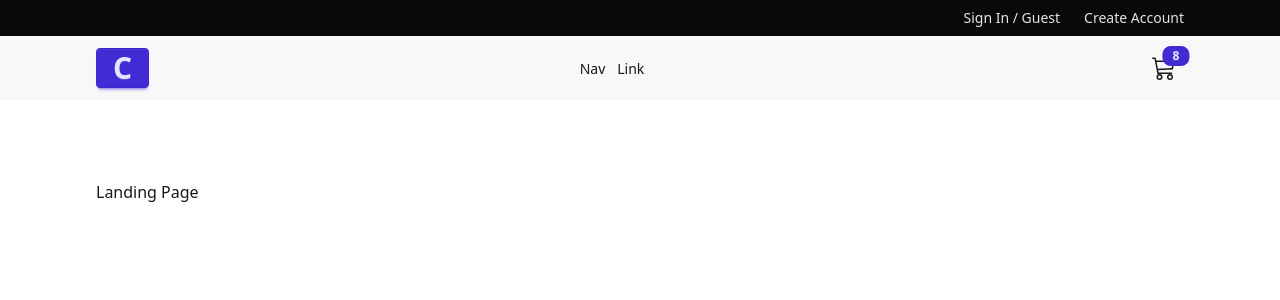
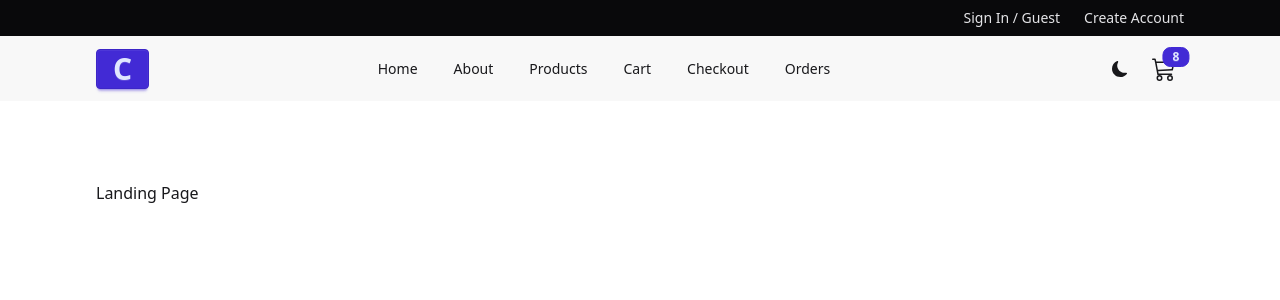
Before and after one commit to ranastudent/Comfy-Store, a React (Vite) app: page / in a window 1280 px wide. Shown: the top 300 px of the page. Built offline with nearby package versions, Linux system fonts and the light colour scheme.

Commit message:
toggle theme icon

```diff
--- /dev/null
+++ b/src/componets/NavLinks.jsx
@@ -0,0 +1,27 @@
+import { NavLink } from "react-router-dom";
+
+const links = [
+      { id: 1, url: '/', text: 'home' },
+      { id: 2, url: 'about', text: 'about' },
+      { id: 3, url: 'products', text: 'products' },
+      { id: 4, url: 'cart', text: 'cart' },
+      { id: 5, url: 'checkout', text: 'checkout' },
+      { id: 6, url: 'orders', text: 'orders' },
+    ];
+
+const NavLinks = () => {
+  return (
+    <>
+      {links.map((link)=>{
+            const {id, url, text} = link
+            return <li key={id}>
+                  <NavLink className={"capitalize"} to={url} >
+                        {text}
+                  </NavLink>
+            </li>
+      })}
+    </>
+  )
+}
+
+export default NavLinks
--- a/src/componets/Navbar.jsx
+++ b/src/componets/Navbar.jsx
@@ -1,9 +1,15 @@
 import { BsCart3, BsMoonFill, BsSunFill } from 'react-icons/bs';
 import { FaBarsStaggered } from 'react-icons/fa6';
 import { NavLink } from 'react-router-dom';
+import NavLinks from './NavLinks';
+import { useState } from 'react';
 
 
 const Navbar = () => {
+      const [theme, setTheme] = useState(false)
+      const handleTheme = ()=>{
+            setTheme(!theme);
+      }
       return (
             <nav className='bg-base-200'>
                   <div className="navbar align-element">
@@ -21,20 +27,27 @@
                                           tabIndex={0}
                                           className='menu menu-sm dropdown-content mt-3 z-[1] p-2 shadow bg-base-200 rounded-box w-52 space-y-3'
                                     >
-                                          <li>Nav</li>
-                                          <li>Link</li>
+
+                                         <NavLinks></NavLinks>
                                     </ul>
                               </div>
                         </div>
                         <div className="navbar-center hidden lg:flex">
                               <ul className='menu menu-horizontal space-x-3'>
 
-                                    <li>Nav</li>
-                                    <li>Link</li>
+
+                                   <NavLinks></NavLinks>
                               </ul>
                         </div>
                         <div className="navbar-end"></div>
                         {/* THEME SETUP */}
+                        <label className='swap swap-rotate'>
+                              <input type='checkbox' onChange={handleTheme} />
+                              {/* SUN ICON */}
+                              <BsSunFill className='swap-on h-4 w-4' />
+                              {/* MOON ICON */}
+                              <BsMoonFill className='swap-off h-4 w-4' />
+                        </label>
                         {/* CART LINK */}
                         <NavLink to={"/cart"} className="btn btn-ghost btn-circle btn-md ml-4">
                               <div className="indicator">
```
